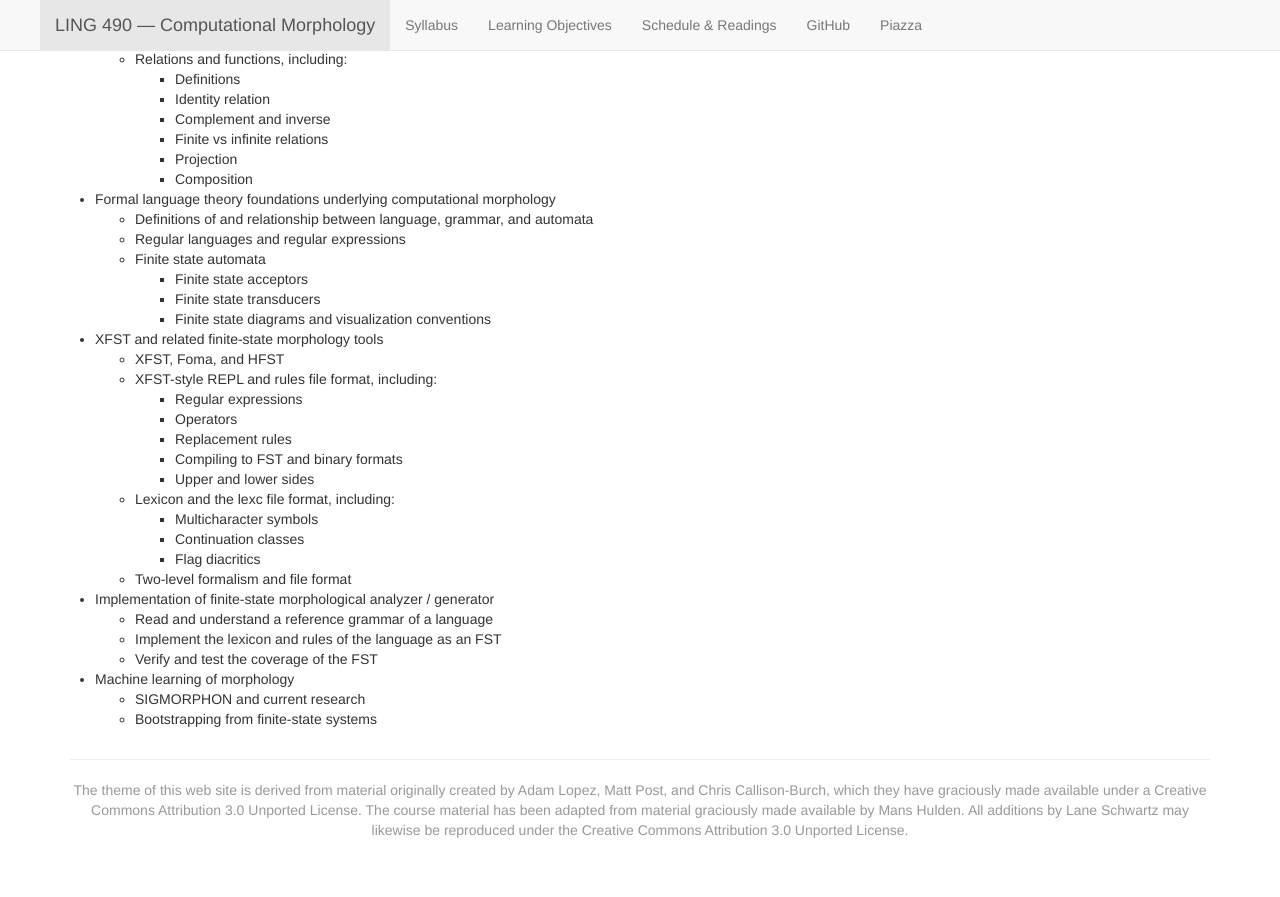
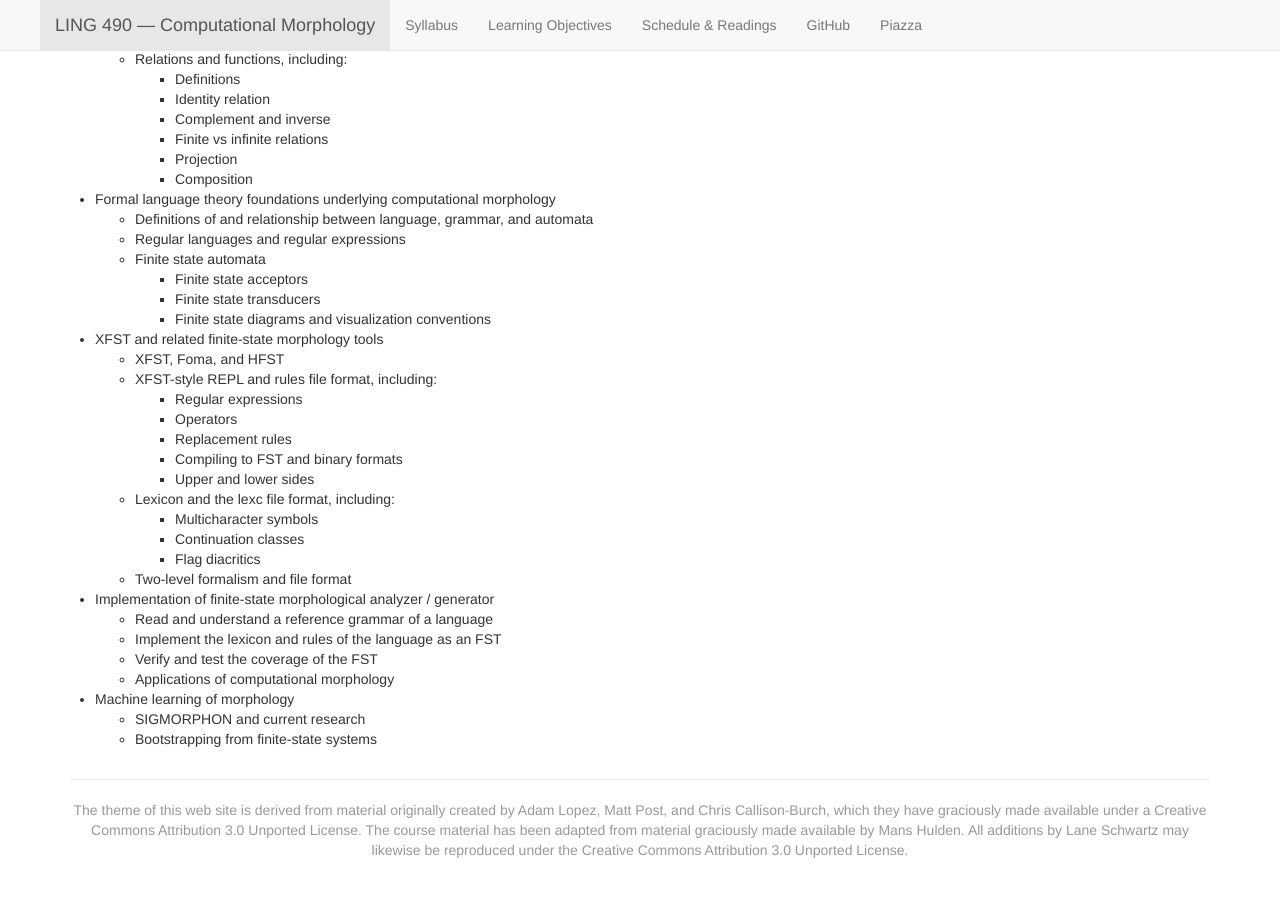
Before and after one commit to 2020-Spring-UIUC-LING490/2020-Spring-UIUC-LING490.github.io, a Jekyll site: the page built from goals.md, in a window 1280 px wide and 900 px high, scrolled down 914 px. Shown: the top 897 px of the window. Built offline with Jekyll 4.4.1, drawn with Linux system fonts in a browser that asks for light colours; nearby versions of some CDN libraries.

Commit message:
Update goals.md

```diff
--- a/goals.md
+++ b/goals.md
@@ -85,6 +85,7 @@ During this course, it is expected that students will gain mastery of the follow
   * Read and understand a reference grammar of a language
   * Implement the lexicon and rules of the language as an FST
   * Verify and test the coverage of the FST
+  * Applications of computational morphology
 
 * Machine learning of morphology
   * SIGMORPHON and current research
```
